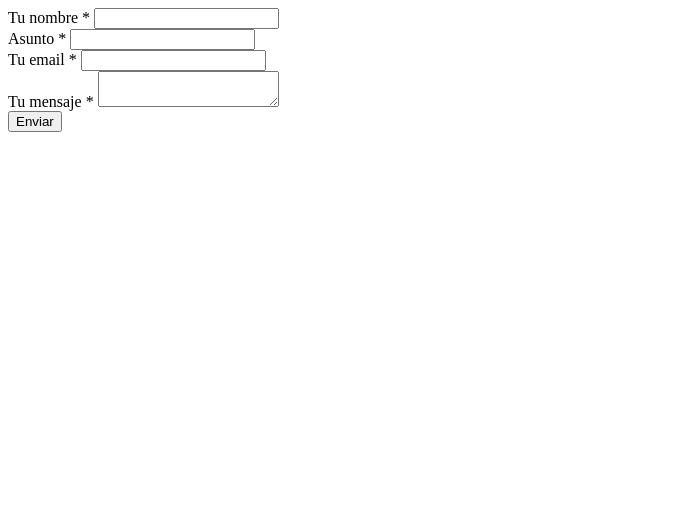
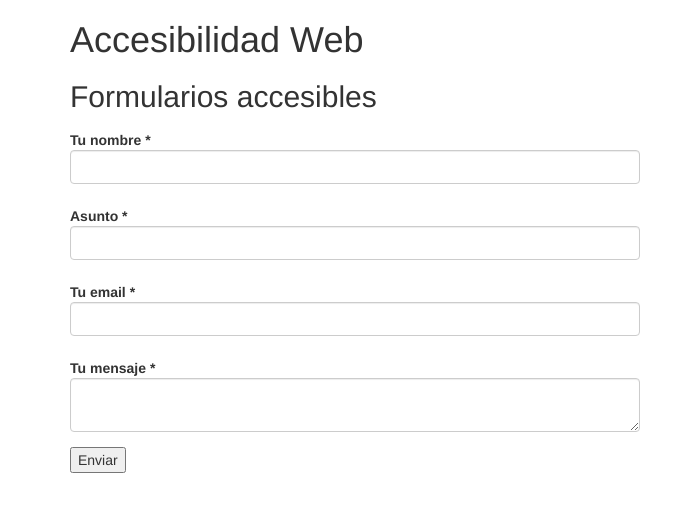
Before and after one commit to jmfdz/accesibilidad-web, a plain HTML site: page formularios.html in a window 1280 px wide. Shown: the whole page, without its empty margins (0-695 px from the left). Drawn offline with Linux system fonts and the light colour scheme.

Commit message:
Formularios

```diff
--- a/formularios.html
+++ b/formularios.html
@@ -2,11 +2,19 @@
 <html lang="es">
 <head>
     <meta charset="UTF-8">
-    <title>Accesibilidad Web</title>
+    <title>Formularios accesibles</title>
+
+    <link rel="stylesheet" href="css/bootstrap.min.css">
 </head>
 <body>
 
-<form action="#" name="formulario-de-contacto" class="form-horizontal">
+<div class="container">
+
+    <h1>Accesibilidad Web</h1>
+    <h2>Formularios accesibles</h2>
+
+<div class="col-sm-6">
+    <form action="#" name="formulario-de-contacto" class="form-horizontal">
     <div class="form-group">
         <label class="control-label" for="nombre">Tu nombre *</label>
         <input name="nombre" id="nombre" type="text" class="form-control" />
@@ -28,5 +36,8 @@
     </div>
 </form>
 
+</div>
+</div>
+
 </body>
 </html>
```
